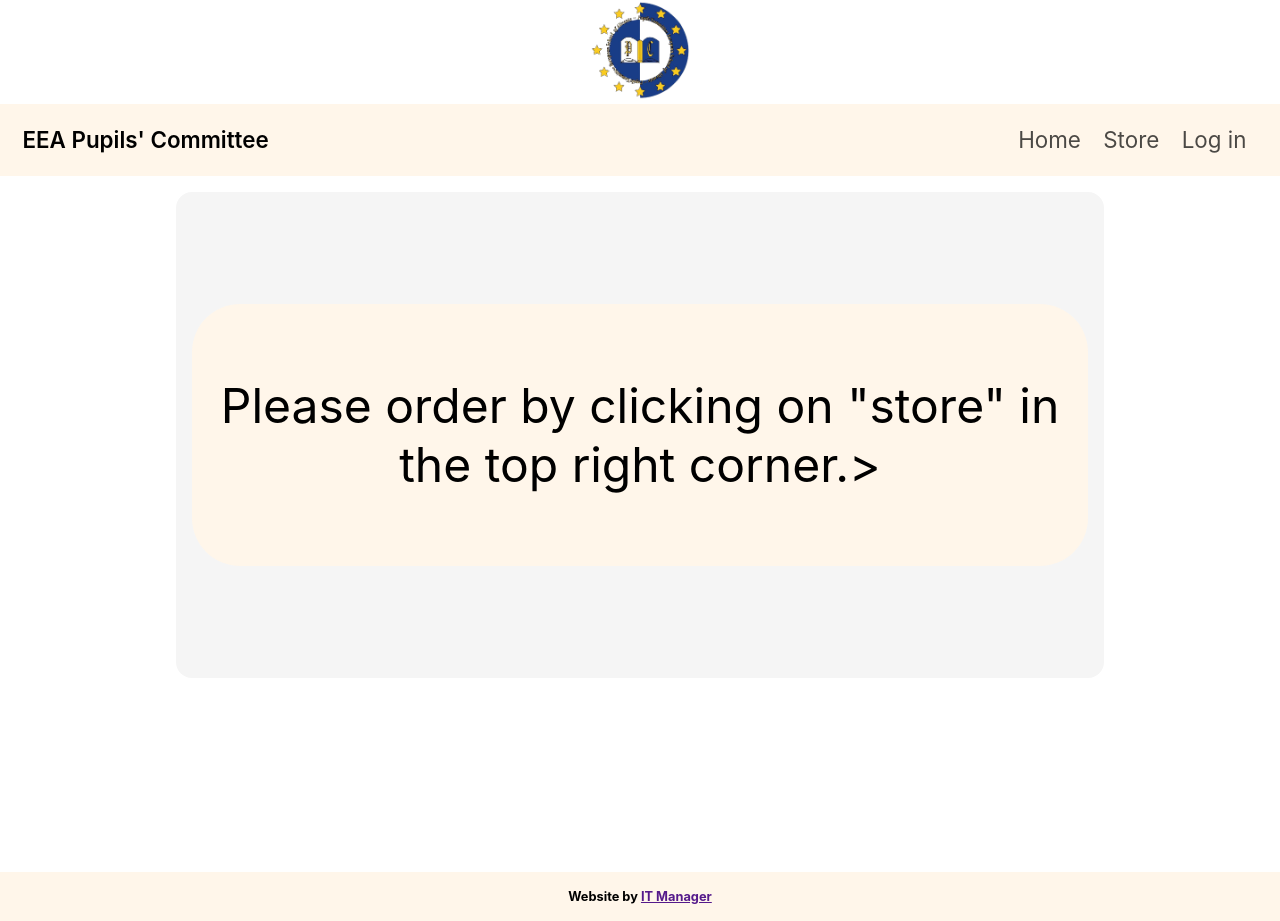
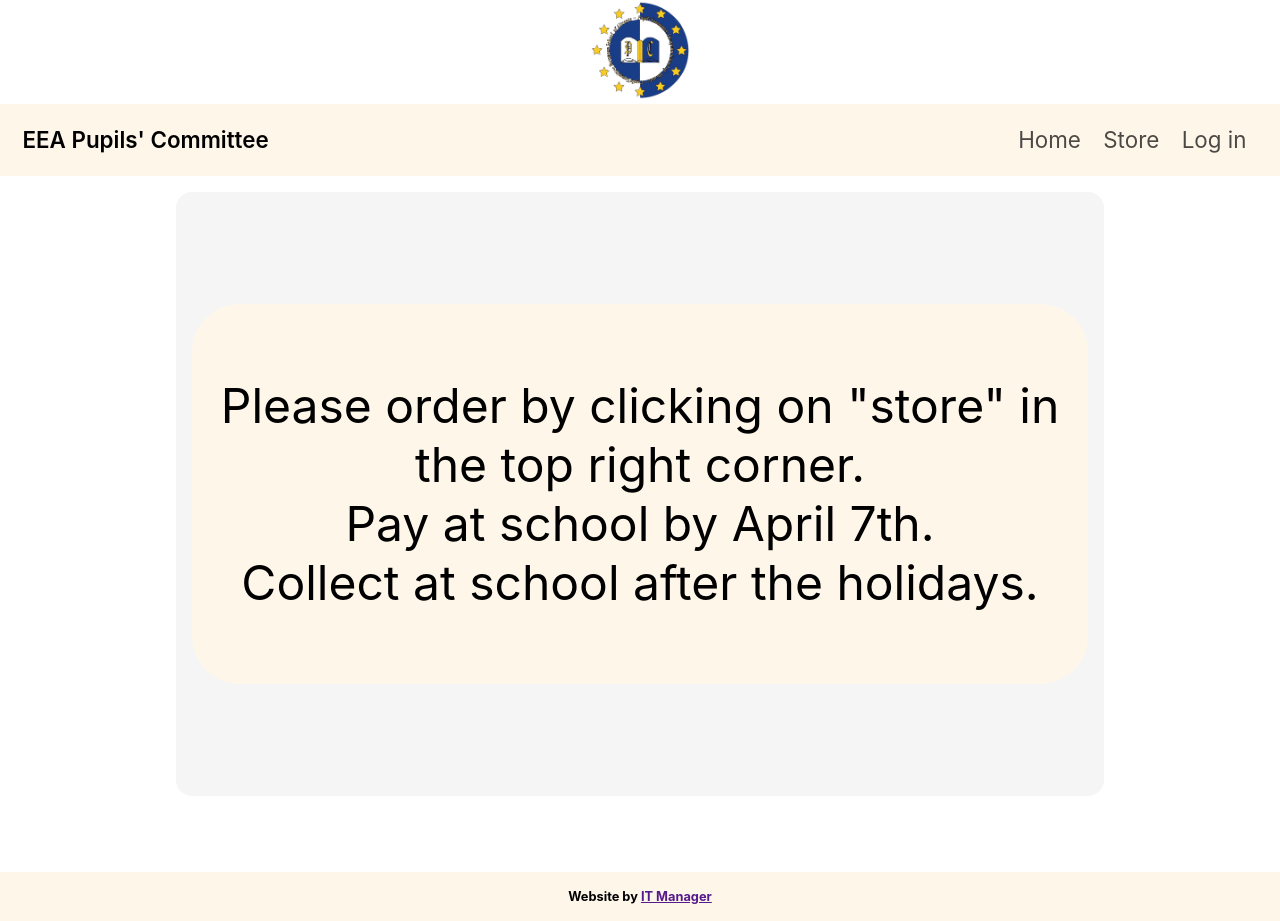
Before and after one commit to gbdvt/pupilscommittee, a React (Create React App) app in the folder front-end/: page / in a window 1280 px wide. Built offline with nearby package versions, Linux system fonts and the light colour scheme.

Commit message:
Update FrontPage.js

```diff
--- a/front-end/src/Containers/FrontPage/FrontPage.js
+++ b/front-end/src/Containers/FrontPage/FrontPage.js
@@ -19,7 +19,7 @@ const FrontPage = () => {
     return (
         <div>
             <div className={styles.textContainer}>
-                <p>Please order by clicking on "store" in the top right corner.></p>
+                <p>Please order by clicking on "store" in the top right corner.<br></br>Pay at school by April 7th. <br></br>Collect at school after the holidays.</p>
             </div>
         </div>
     )
```
